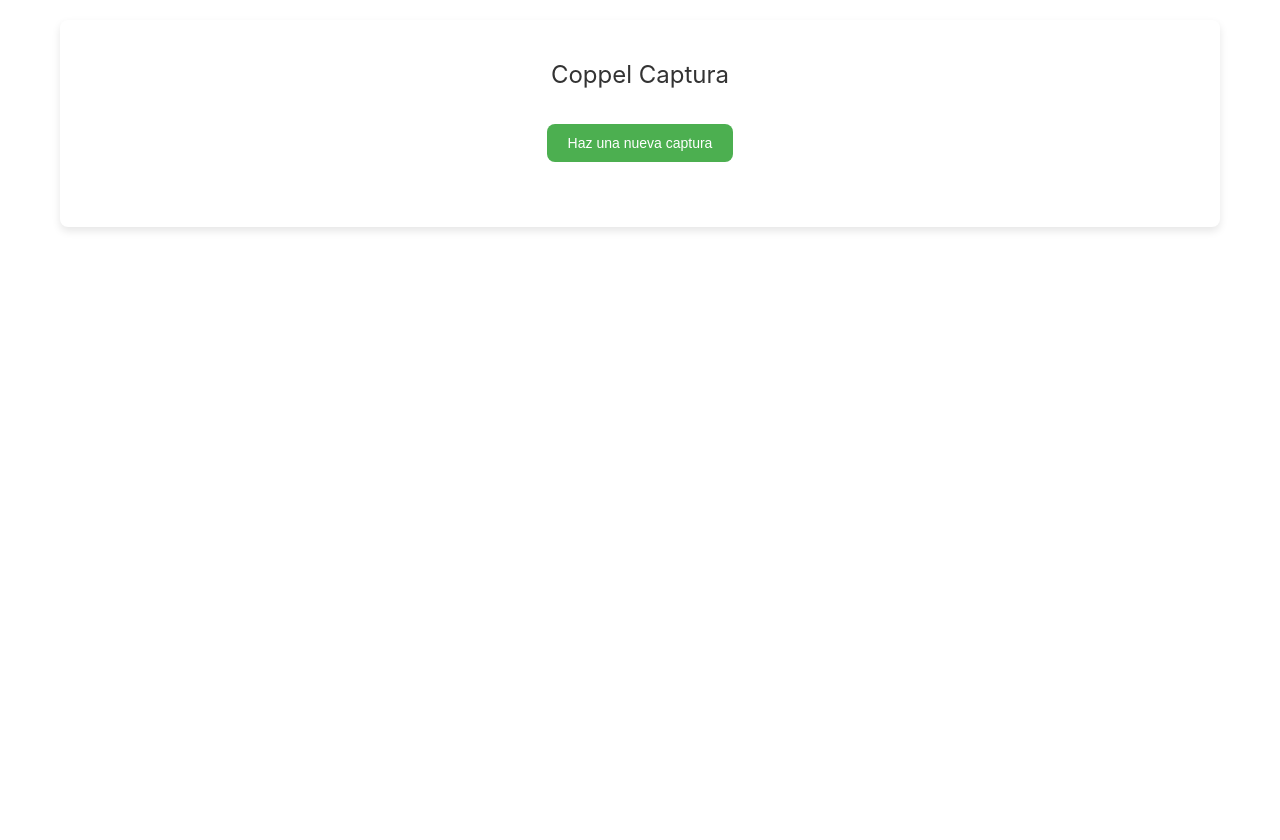
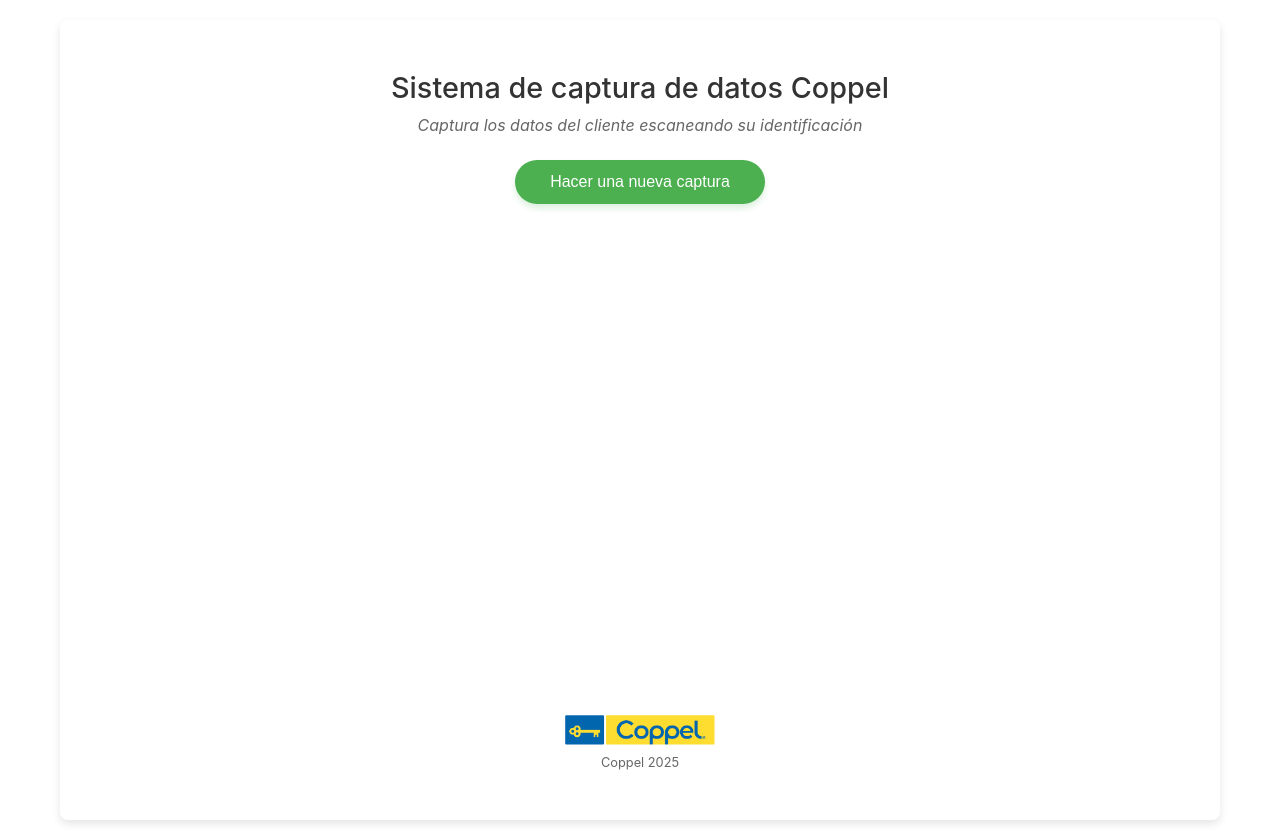
Before and after one commit to AdrianGalvanDiaz/React-Webacam, a React (Create React App) app: page / in a window 1280 px wide. Before the commit the page ends 800 px from the top, so only its background shows below. Built offline with nearby package versions, Linux system fonts and the light colour scheme.

Commit message:
Pantalla inicial redisenada

```diff
--- a/src/App.css
+++ b/src/App.css
@@ -97,15 +97,18 @@
 .webcam-wrapper {
   position: relative;
   width: 100%;
-  max-width: 640px;
+  max-width: 900px;
   margin: 0 auto;
+  border-radius: 12px;
+  overflow: hidden;
+  box-shadow: var(--shadow-medium);
 }
 
 .webcam {
   width: 100%;
-  max-width: 640px;
+  max-width: 100%;
   border-radius: 8px;
-  box-shadow: 0 4px 6px rgba(0, 0, 0, 0.1);
+  display: block;
 }
 
 .resolution-info {
@@ -173,12 +176,14 @@
 }
 
 .camera-container {
-  margin: 20px 0;
+  margin: 0 auto;
+  padding-top: 0;
   text-align: center;
+  max-width: 640px;
 }
 
 .camera-controls {
-  margin: 15px 0;
+  margin: 50px 0;
   display: flex;
   justify-content: center;
   gap: 10px;
@@ -670,3 +675,130 @@
   width: 100%;
   height: 100%;
 }
+
+/* Estilos específicos para la página inicial de captura */
+.capture-page {
+  display: flex;
+  flex-direction: column;
+  justify-content: flex-start;
+  align-items: center;
+  min-height: 100vh;
+  padding: 50px 20px;
+  background-color: var(--white);
+}
+
+.capture-page h1 {
+  font-size: 1.8rem;
+  font-weight: 500;
+  margin-bottom: 10px;
+  color: var(--dark-gray);
+}
+
+.capture-page-subtitle {
+  font-size: 1rem;
+  color: var(--text-gray);
+  margin-bottom: 10px;
+  text-align: center;
+  font-weight: 400;
+  font-style: italic;
+}
+
+.devices-container {
+  display: flex;
+  flex-direction: column;
+  align-items: center;
+  width: 100%;
+  max-width: 500px;
+}
+
+.devices-container .btn {
+  background-color: var(--primary-green);
+  border-radius: 30px;
+  padding: 12px 30px;
+  font-size: 16px;
+  font-weight: 500;
+  margin-bottom: 30px;
+  min-width: 250px;
+  transition: all 0.3s ease;
+  box-shadow: 0 4px 6px rgba(76, 175, 80, 0.2);
+}
+
+.devices-container .btn:hover {
+  transform: translateY(-2px);
+  box-shadow: 0 6px 12px rgba(76, 175, 80, 0.3);
+}
+
+.devices-container .btn:active {
+  transform: translateY(0);
+  box-shadow: 0 2px 4px rgba(76, 175, 80, 0.2);
+}
+
+.footer-logo {
+  margin-top: auto;
+  display: flex;
+  flex-direction: column;
+  align-items: center;
+  padding-top: 40px;
+}
+
+.footer-logo img {
+  max-width: 150px;
+  margin-bottom: 10px;
+}
+
+.footer-text {
+  font-size: 0.8rem;
+  color: var(--text-gray);
+}
+
+/* Estilos mejorados para la lista de dispositivos */
+.device-list {
+  width: 100%;
+  margin-top: 20px;
+}
+
+.device-item {
+  margin: 15px 0;
+  padding: 15px 20px;
+  background-color: var(--light-gray);
+  border-radius: 8px;
+  transition: all 0.3s ease;
+  border: 1px solid var(--medium-gray);
+  display: flex;
+  justify-content: space-between;
+  align-items: center;
+}
+
+.device-item:hover {
+  box-shadow: var(--shadow-medium);
+  transform: translateY(-2px);
+}
+
+.device-item span {
+  font-weight: 500;
+  color: var(--dark-gray);
+}
+
+.device-item .btn {
+  background-color: var(--primary-green);
+  padding: 8px 16px;
+  font-size: 14px;
+  border-radius: 20px;
+  min-width: 120px;
+}
+
+/* Estilo responsive para móviles */
+@media (max-width: 768px) {
+  .capture-page {
+    padding: 30px 15px;
+  }
+
+  .capture-page h1 {
+    font-size: 1.5rem;
+  }
+
+  .devices-container .btn {
+    width: 90%;
+    min-width: unset;
+  }
+}
--- a/src/App.js
+++ b/src/App.js
@@ -540,13 +540,15 @@
   // Renderizar la página de captura (sin botones de resolución)
   const renderCapturePage = () => (
     <div className="capture-page">
-      <h1>Coppel Captura</h1>
+      <div>
+        <h1>Sistema de captura de datos Coppel</h1>
+        <p className="capture-page-subtitle">Captura los datos del cliente escaneando su identificación</p>
 
         {/* Botón para listar dispositivos */}
         {!isCameraEnabled && (
           <div className="devices-container">
             <button onClick={loadDevices} className="btn">
-            Haz una nueva captura
+              Hacer una nueva captura
             </button>
 
             <div className="device-list">
@@ -561,6 +563,7 @@
             </div>
           </div>
         )}
+      </div>
 
       {/* Cámara */}
       {isCameraEnabled && (
@@ -619,8 +622,14 @@
               Cambiar cámara
             </button>
           </div>
+        </div>
+      )}
 
-          {/* Ya no renderizamos los botones de resolución */}
+      {/* Footer con logo */}
+      {!isCameraEnabled && (
+        <div className="footer-logo">
+          <img src="/coppel_logo.png" alt="Coppel Logo" />
+          <p className="footer-text">Coppel 2025</p>
         </div>
       )}
     </div>
```
Also changed, not shown: public/coppel_logo.png (added). Lines whose indentation alone changed are shown as unchanged.
